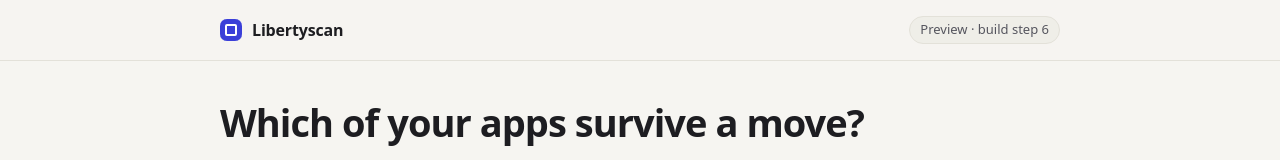
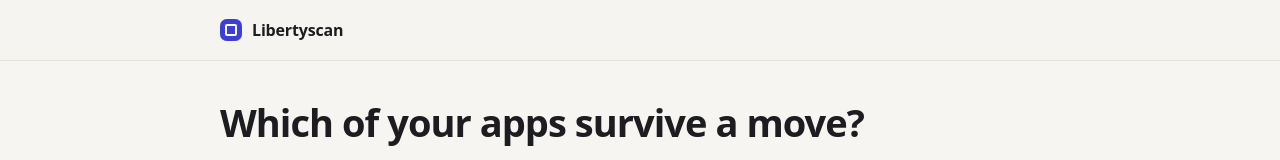
Before and after one commit to dancingpea/libertyscan, a plain HTML site: page index.html in a window 1280 px wide. Shown: the top 160 px of the page. Drawn offline with Linux system fonts and the light colour scheme.

Commit message:
Remove preview badge from topbar

```diff
--- a/index.html
+++ b/index.html
@@ -1711,7 +1711,6 @@ label.button:focus-within {
   <header class="topbar">
     <div class="wrap topbar__inner">
       <span class="brand"><span class="brand__mark" aria-hidden="true"></span>Libertyscan</span>
-      <span class="badge">Preview · build step 6</span>
     </div>
   </header>
   <main id="main" class="wrap main">
```
